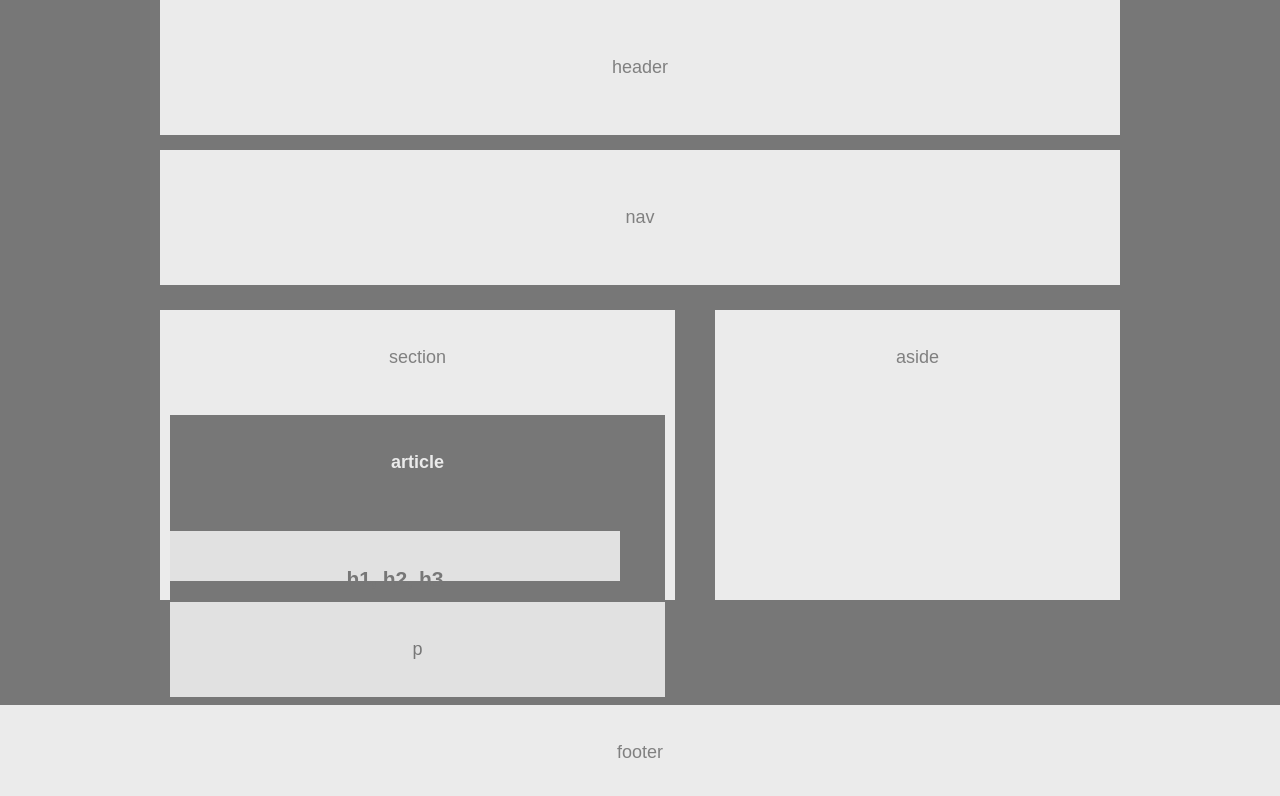
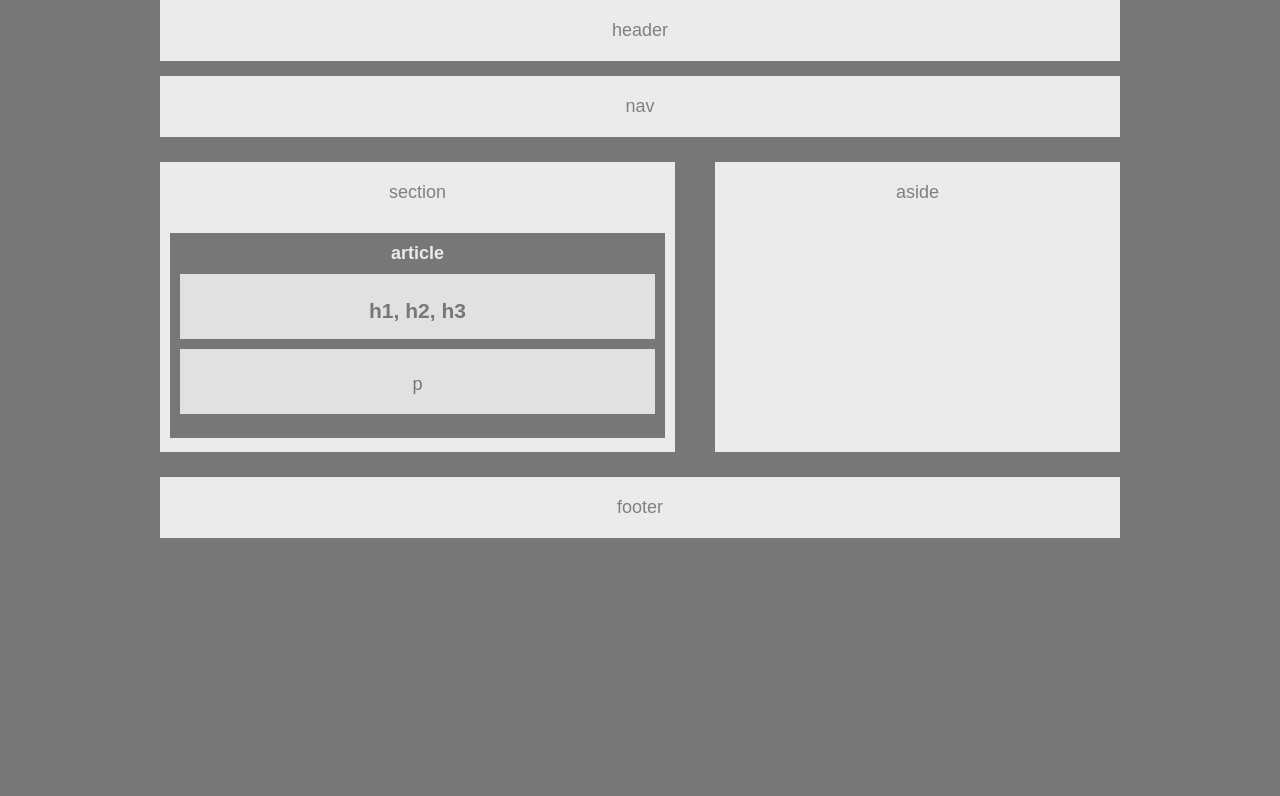
Before and after one commit to ScrantonPete/HW-Wireframe, a plain HTML site: page index.html in a window 1280 px wide. Drawn offline with Linux system fonts and the light colour scheme.

Commit message:
Homework #1 added

```diff
--- a/index.html
+++ b/index.html
@@ -1,28 +1,39 @@
 <!DOCTYPE html>
 <html>
+
 <head>
+    <!-- Standard meta -->
     <meta charset='utf-8'>
+    <!-- Meta for Internet Explorer/Edge -->
     <meta http-equiv='X-UA-Compatible' content='IE=edge'>
+    <!-- Standard Title -->
     <title>Easier Assignment - Building a Wireframe</title>
+    <!-- meta so it will work on different screen sizes (laptos,tablet,phone) -->
     <meta name='viewport' content='width=device-width, initial-scale=1'>
+    <!-- CSS stylesheet reference -->
     <link rel='stylesheet' type='text/css' media='screen' href='style.css'>
 
 </head>
+
 <body>
+    <!-- Standard header -->
     <header>header</header>
+    <!-- standard nav bar -->
     <nav>nav</nav>
-   <div class="container">
+    <!-- Article with p and h1 element contained in Section -->
     <section>section
         <article><strong>article</strong>
             <h1><strong>h1, h2, h3</strong></h1>
             <p>p</p>
         </article>
     </section>
-
     <aside ID="aside1">aside
     </aside>
-    </div>
+    <!-- Standard Footer -->
     <footer ID="footer1">footer
+
     </footer>
 </body>
+
+
 </html>
--- a/style.css
+++ b/style.css
@@ -1,5 +1,4 @@
 * {
-    /* box-sizing: border-box; */
     text-align: center;
   }
   body{
@@ -8,65 +7,67 @@
       width: 960px;
       font-size: 18px;
       color: 777;
-      line-height: 95px;
       margin: 0 auto;
   }
 
   header, nav, section, aside, footer{
       background: #ebebeb;
-      text-align: center;
-
   }
 
-  article {
-      color: #ebebeb;
-      background: #777;
-      width: 495px;
-      height: 195px;
-      margin: 10px;
-  }
+  header{
+    padding: 20px;
+    margin-bottom: 15px;
+    color: gray;
+}
 
-  h1, p {
-      color: #777;
-      background: #ebebebeb;
+nav{
+    padding: 20px;
+    margin-bottom: 25px;
+    color: gray;
+}
 
-  }
+section{
+    width: 515px;
+    height: 270px;
+    float: left;
+    color: gray;
+    padding-top: 20px;
+}
 
-  section{
-      width: 515px;
-      height: 290px;
-      float: left;
-      color: gray;
-  }
+article {
+    color: #ebebeb;
+    background: #777;
+    width: 495px;
+    height: 195px;
+    margin: 10px;
+    margin-top:30px;
+    padding-top: 10px;
+}
 
-  aside{
+h1, p {
+    color: #777;
+    background: #ebebebeb;
+    padding-top: 25px;
+    height: 40px;
+    margin: 10px;
+
+}
+
+aside {
       float: right;
       color: gray;
       width: 405px;
-      height: 290px;
+      height: 270px;
+      padding-top: 20px;
   }
 
-  header{
-      padding: 20px;
-      margin-bottom: 15px;
-      color: gray;
-  }
-
-  nav{
-      padding: 20px;
-      margin-bottom: 25px;
-      color: gray;
-  }
-
-  footer{
+   footer{
       color: gray;
       clear: both;
-      position: fixed;
+      position: relative;
       bottom: 0;
       left: 0;
-      width: 100%;
+      width: 920px;
+      padding: 20px;
+      margin-top: 340px;
   }
-  h1 {
-     height: 50px;
-     width: 450px;
-  }
```
Also changed, not shown: html.html (added). Lines whose indentation alone changed are shown as unchanged.
